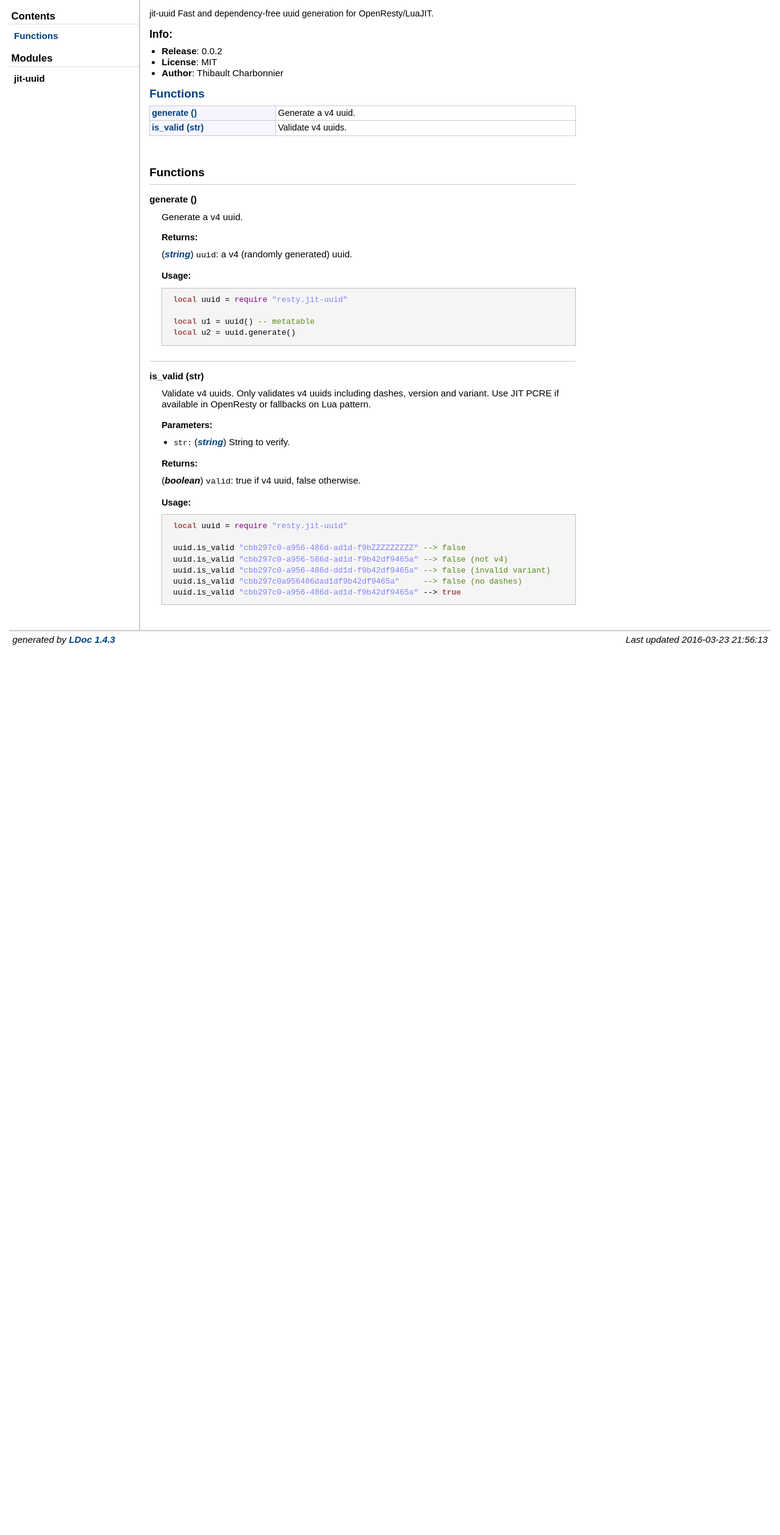
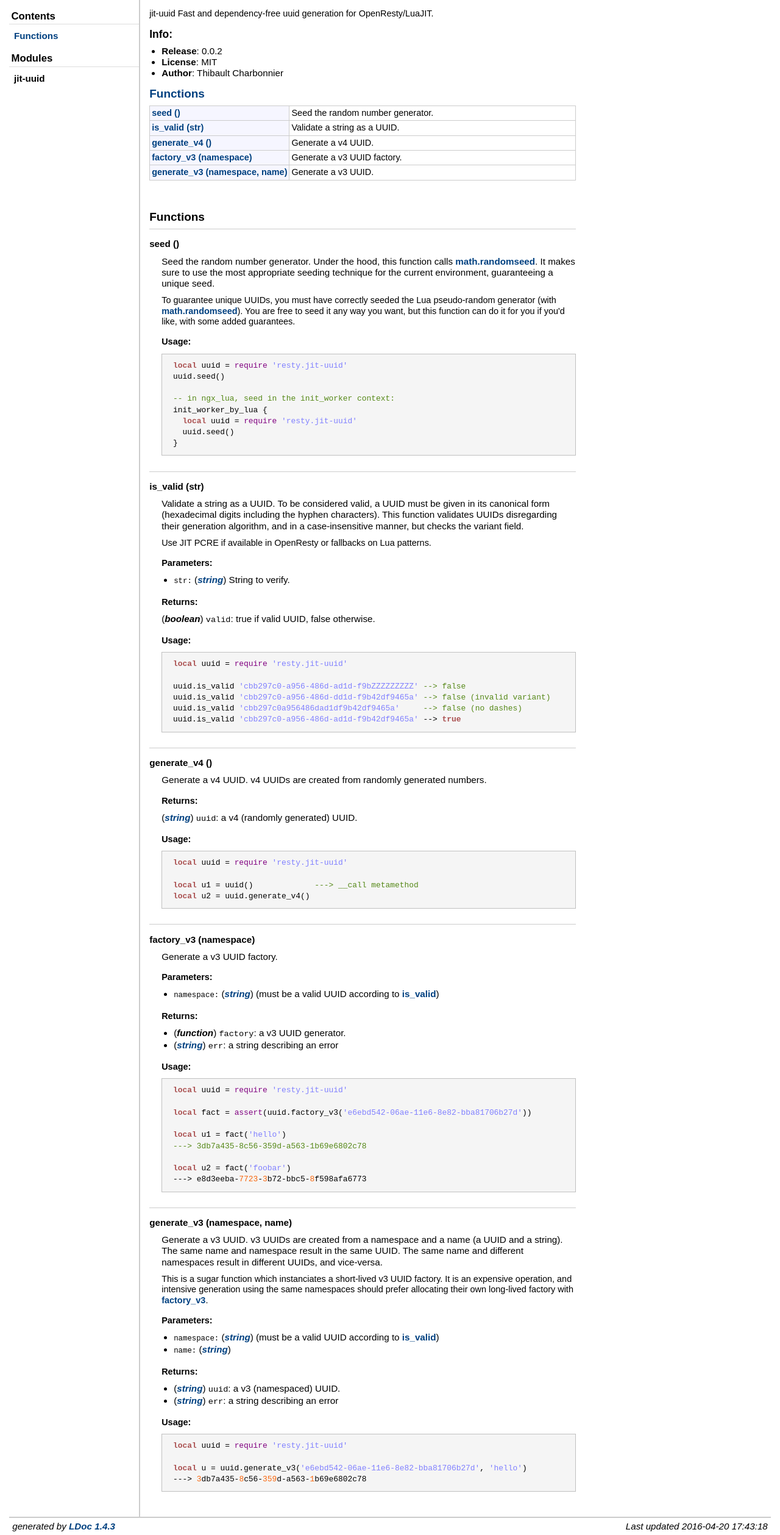
Before and after one commit to thibaultcha/lua-resty-jit-uuid, a plain HTML site: page doc/index.html in a window 1280 px wide. Shown: the part 43-2560 px from the top of the page at 61% size. Before the commit the page ends 1106 px from the top, so only its background shows below. Drawn offline with Linux system fonts and the light colour scheme.

Commit message:
release: 0.0.3

```diff
--- a/doc/index.html
+++ b/doc/index.html
@@ -59,12 +59,24 @@
 <h2><a href="#Functions">Functions</a></h2>
 <table class="function_list">
 	<tr>
-	<td class="name" nowrap><a href="#generate">generate ()</a></td>
-	<td class="summary">Generate a v4 uuid.</td>
+	<td class="name" nowrap><a href="#seed">seed ()</a></td>
+	<td class="summary">Seed the random number generator.</td>
 	</tr>
 	<tr>
 	<td class="name" nowrap><a href="#is_valid">is_valid (str)</a></td>
-	<td class="summary">Validate v4 uuids.</td>
+	<td class="summary">Validate a string as a UUID.</td>
+	</tr>
+	<tr>
+	<td class="name" nowrap><a href="#generate_v4">generate_v4 ()</a></td>
+	<td class="summary">Generate a v4 UUID.</td>
+	</tr>
+	<tr>
+	<td class="name" nowrap><a href="#factory_v3">factory_v3 (namespace)</a></td>
+	<td class="summary">Generate a v3 UUID factory.</td>
+	</tr>
+	<tr>
+	<td class="name" nowrap><a href="#generate_v3">generate_v3 (namespace, name)</a></td>
+	<td class="summary">Generate a v3 UUID.</td>
 	</tr>
 </table>
 
@@ -76,30 +88,36 @@
 
     <dl class="function">
     <dt>
-    <a name = "generate"></a>
-    <strong>generate ()</strong>
+    <a name = "seed"></a>
+    <strong>seed ()</strong>
     </dt>
     <dd>
-    Generate a v4 uuid.
+    Seed the random number generator.
+ Under the hood, this function calls <a href="http://www.lua.org/manual/5.1/manual.html#pdf-math.randomseed">math.randomseed</a>.
+ It makes sure to use the most appropriate seeding technique for
+ the current environment, guaranteeing a unique seed.</p>
+
+<p> To guarantee unique UUIDs, you must have correctly seeded
+ the Lua pseudo-random generator (with <a href="http://www.lua.org/manual/5.1/manual.html#pdf-math.randomseed">math.randomseed</a>).
+ You are free to seed it any way you want, but this function
+ can do it for you if you'd like, with some added guarantees.
 
 
 
-    <h3>Returns:</h3>
-    <ol>
-
-           <span class="types"><a class="type" href="http://www.lua.org/manual/5.1/manual.html#5.4">string</a></span>
-        <code>uuid</code>: a v4 (randomly generated) uuid.
-    </ol>
 
 
 
     <h3>Usage:</h3>
     <ul>
         <pre class="example">
- <span class="keyword">local</span> uuid = <span class="global">require</span> <span class="string">"resty.jit-uuid"</span>
+ <span class="keyword">local</span> uuid = <span class="global">require</span> <span class="string">'resty.jit-uuid'</span>
+ uuid.seed()
 
- <span class="keyword">local</span> u1 = uuid() <span class="comment">-- metatable
-</span> <span class="keyword">local</span> u2 = uuid.generate()</pre>
+ <span class="comment">-- in ngx_lua, seed in the init_worker context:
+</span> init_worker_by_lua {
+   <span class="keyword">local</span> uuid = <span class="global">require</span> <span class="string">'resty.jit-uuid'</span>
+   uuid.seed()
+ }</pre>
     </ul>
 
 </dd>
@@ -108,9 +126,13 @@
     <strong>is_valid (str)</strong>
     </dt>
     <dd>
-    Validate v4 uuids.
- Only validates v4 uuids including dashes, version and variant.
- Use JIT PCRE if available in OpenResty or fallbacks on Lua pattern.
+    Validate a string as a UUID.
+ To be considered valid, a UUID must be given in its canonical
+ form (hexadecimal digits including the hyphen characters).
+ This function validates UUIDs disregarding their generation algorithm,
+ and in a case-insensitive manner, but checks the variant field.</p>
+
+<p> Use JIT PCRE if available in OpenResty or fallbacks on Lua patterns.
 
 
     <h3>Parameters:</h3>
@@ -125,7 +147,7 @@
     <ol>
 
            <span class="types"><span class="type">boolean</span></span>
-        <code>valid</code>: true if v4 uuid, false otherwise.
+        <code>valid</code>: true if valid UUID, false otherwise.
     </ol>
 
 
@@ -133,13 +155,136 @@
     <h3>Usage:</h3>
     <ul>
         <pre class="example">
- <span class="keyword">local</span> uuid = <span class="global">require</span> <span class="string">"resty.jit-uuid"</span>
+ <span class="keyword">local</span> uuid = <span class="global">require</span> <span class="string">'resty.jit-uuid'</span>
 
- uuid.is_valid <span class="string">"cbb297c0-a956-486d-ad1d-f9bZZZZZZZZZ"</span> <span class="comment">--&gt; false
-</span> uuid.is_valid <span class="string">"cbb297c0-a956-586d-ad1d-f9b42df9465a"</span> <span class="comment">--&gt; false (not v4)
-</span> uuid.is_valid <span class="string">"cbb297c0-a956-486d-dd1d-f9b42df9465a"</span> <span class="comment">--&gt; false (invalid variant)
-</span> uuid.is_valid <span class="string">"cbb297c0a956486dad1df9b42df9465a"</span>     <span class="comment">--&gt; false (no dashes)
-</span> uuid.is_valid <span class="string">"cbb297c0-a956-486d-ad1d-f9b42df9465a"</span> --&gt; <span class="keyword">true</span></pre>
+ uuid.is_valid <span class="string">'cbb297c0-a956-486d-ad1d-f9bZZZZZZZZZ'</span> <span class="comment">--&gt; false
+</span> uuid.is_valid <span class="string">'cbb297c0-a956-486d-dd1d-f9b42df9465a'</span> <span class="comment">--&gt; false (invalid variant)
+</span> uuid.is_valid <span class="string">'cbb297c0a956486dad1df9b42df9465a'</span>     <span class="comment">--&gt; false (no dashes)
+</span> uuid.is_valid <span class="string">'cbb297c0-a956-486d-ad1d-f9b42df9465a'</span> --&gt; <span class="keyword">true</span></pre>
+    </ul>
+
+</dd>
+    <dt>
+    <a name = "generate_v4"></a>
+    <strong>generate_v4 ()</strong>
+    </dt>
+    <dd>
+    Generate a v4 UUID.
+ v4 UUIDs are created from randomly generated numbers.
+
+
+
+    <h3>Returns:</h3>
+    <ol>
+
+           <span class="types"><a class="type" href="http://www.lua.org/manual/5.1/manual.html#5.4">string</a></span>
+        <code>uuid</code>: a v4 (randomly generated) UUID.
+    </ol>
+
+
+
+    <h3>Usage:</h3>
+    <ul>
+        <pre class="example">
+ <span class="keyword">local</span> uuid = <span class="global">require</span> <span class="string">'resty.jit-uuid'</span>
+
+ <span class="keyword">local</span> u1 = uuid()             <span class="comment">---&gt; __call metamethod
+</span> <span class="keyword">local</span> u2 = uuid.generate_v4()</pre>
+    </ul>
+
+</dd>
+    <dt>
+    <a name = "factory_v3"></a>
+    <strong>factory_v3 (namespace)</strong>
+    </dt>
+    <dd>
+    Generate a v3 UUID factory.
+
+
+    <h3>Parameters:</h3>
+    <ul>
+        <li><span class="parameter">namespace</span>
+            <span class="types"><a class="type" href="http://www.lua.org/manual/5.1/manual.html#5.4">string</a></span>
+         (must be a valid UUID according to <a href="index.html#is_valid">is_valid</a>)
+        </li>
+    </ul>
+
+    <h3>Returns:</h3>
+    <ol>
+        <li>
+           <span class="types"><span class="type">function</span></span>
+        <code>factory</code>: a v3 UUID generator.</li>
+        <li>
+           <span class="types"><a class="type" href="http://www.lua.org/manual/5.1/manual.html#5.4">string</a></span>
+        <code>err</code>: a string describing an error</li>
+    </ol>
+
+
+
+    <h3>Usage:</h3>
+    <ul>
+        <pre class="example">
+ <span class="keyword">local</span> uuid = <span class="global">require</span> <span class="string">'resty.jit-uuid'</span>
+
+ <span class="keyword">local</span> fact = <span class="global">assert</span>(uuid.factory_v3(<span class="string">'e6ebd542-06ae-11e6-8e82-bba81706b27d'</span>))
+
+ <span class="keyword">local</span> u1 = fact(<span class="string">'hello'</span>)
+ <span class="comment">---&gt; 3db7a435-8c56-359d-a563-1b69e6802c78
+</span>
+ <span class="keyword">local</span> u2 = fact(<span class="string">'foobar'</span>)
+ ---&gt; e8d3eeba-<span class="number">7723</span>-<span class="number">3</span>b72-bbc5-<span class="number">8</span>f598afa6773</pre>
+    </ul>
+
+</dd>
+    <dt>
+    <a name = "generate_v3"></a>
+    <strong>generate_v3 (namespace, name)</strong>
+    </dt>
+    <dd>
+    Generate a v3 UUID.
+ v3 UUIDs are created from a namespace and a name (a UUID and a string).
+ The same name and namespace result in the same UUID. The same name and
+ different namespaces result in different UUIDs, and vice-versa.</p>
+
+<p> This is a sugar function which instanciates a short-lived v3 UUID factory.
+ It is an expensive operation, and intensive generation using the same
+ namespaces should prefer allocating their own long-lived factory with
+ <a href="index.html#factory_v3">factory_v3</a>.
+
+
+    <h3>Parameters:</h3>
+    <ul>
+        <li><span class="parameter">namespace</span>
+            <span class="types"><a class="type" href="http://www.lua.org/manual/5.1/manual.html#5.4">string</a></span>
+         (must be a valid UUID according to <a href="index.html#is_valid">is_valid</a>)
+        </li>
+        <li><span class="parameter">name</span>
+            <span class="types"><a class="type" href="http://www.lua.org/manual/5.1/manual.html#5.4">string</a></span>
+
+
+
+        </li>
+    </ul>
+
+    <h3>Returns:</h3>
+    <ol>
+        <li>
+           <span class="types"><a class="type" href="http://www.lua.org/manual/5.1/manual.html#5.4">string</a></span>
+        <code>uuid</code>: a v3 (namespaced) UUID.</li>
+        <li>
+           <span class="types"><a class="type" href="http://www.lua.org/manual/5.1/manual.html#5.4">string</a></span>
+        <code>err</code>: a string describing an error</li>
+    </ol>
+
+
+
+    <h3>Usage:</h3>
+    <ul>
+        <pre class="example">
+ <span class="keyword">local</span> uuid = <span class="global">require</span> <span class="string">'resty.jit-uuid'</span>
+
+ <span class="keyword">local</span> u = uuid.generate_v3(<span class="string">'e6ebd542-06ae-11e6-8e82-bba81706b27d'</span>, <span class="string">'hello'</span>)
+ ---&gt; <span class="number">3</span>db7a435-<span class="number">8</span>c56-<span class="number">359</span>d-a563-<span class="number">1</span>b69e6802c78</pre>
     </ul>
 
 </dd>
@@ -150,7 +295,7 @@
 </div> <!-- id="main" -->
 <div id="about">
 <i>generated by <a href="http://github.com/stevedonovan/LDoc">LDoc 1.4.3</a></i>
-<i style="float:right;">Last updated 2016-03-23 21:56:13 </i>
+<i style="float:right;">Last updated 2016-04-20 17:43:18 </i>
 </div> <!-- id="about" -->
 </div> <!-- id="container" -->
 </body>
```
Also changed, not shown: 4 other files.
